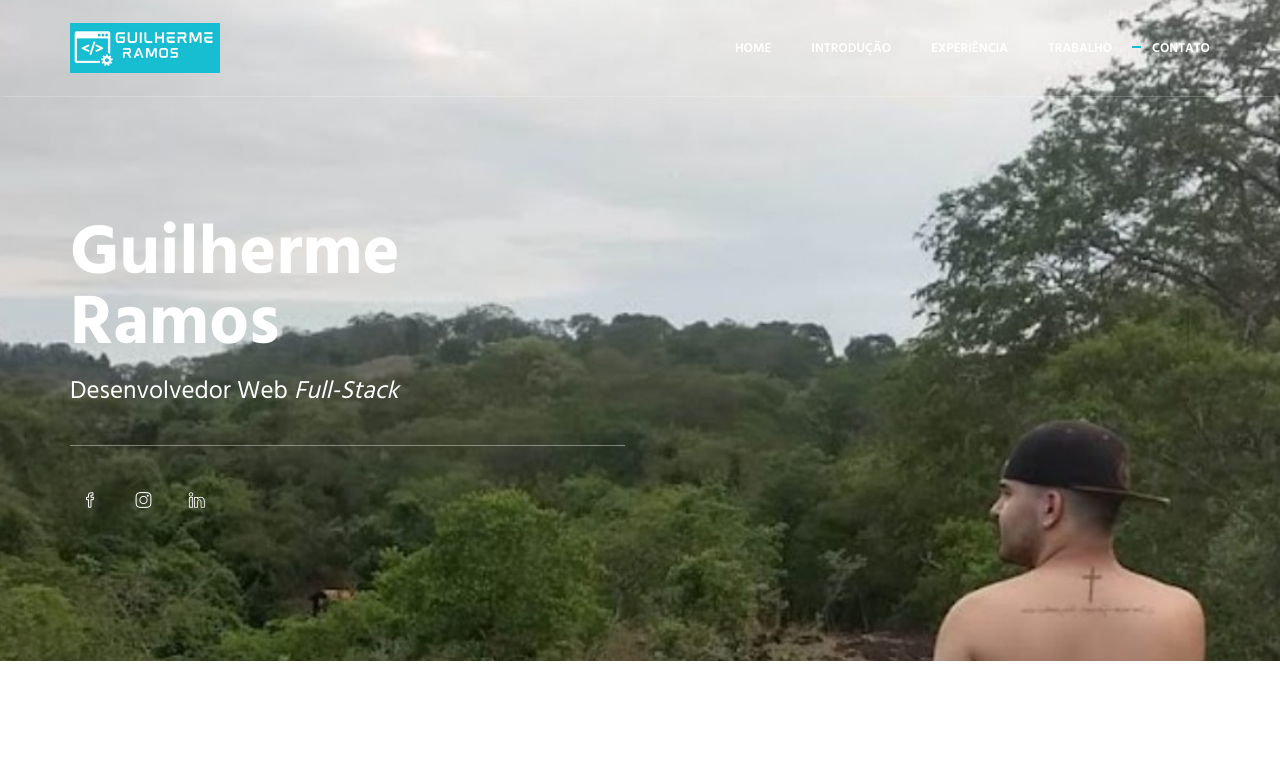
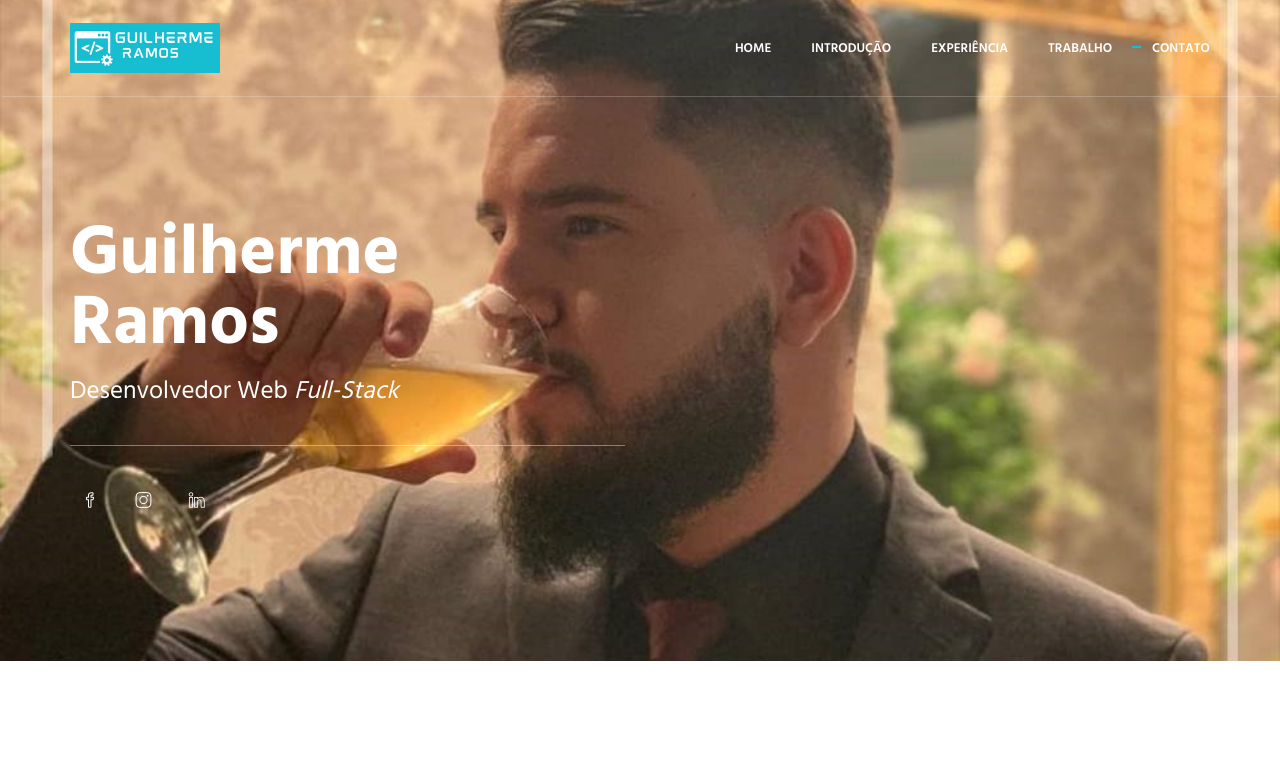
Before and after one commit to Guilherme-Ramos-php/Web1-Portifolio, a plain HTML site: page index.html in a window 1280 px wide. Shown: the top 758 px of the page. Drawn offline with Linux system fonts and the light colour scheme.

Commit message:
Update picture

```diff
--- a/index.html
+++ b/index.html
@@ -75,7 +75,7 @@
         <!-- END HEADER -->
 
         <!-- SLIDER -->
-        <div class="promo-block parallax-window" data-parallax="scroll" data-image-src="img/principal/01.jpeg">
+        <div class="promo-block parallax-window" data-parallax="scroll" data-image-src="img/principal/01.jpg">
             <div class="container">
                 <div class="row">
                     <div class="col-sm-6">
```
